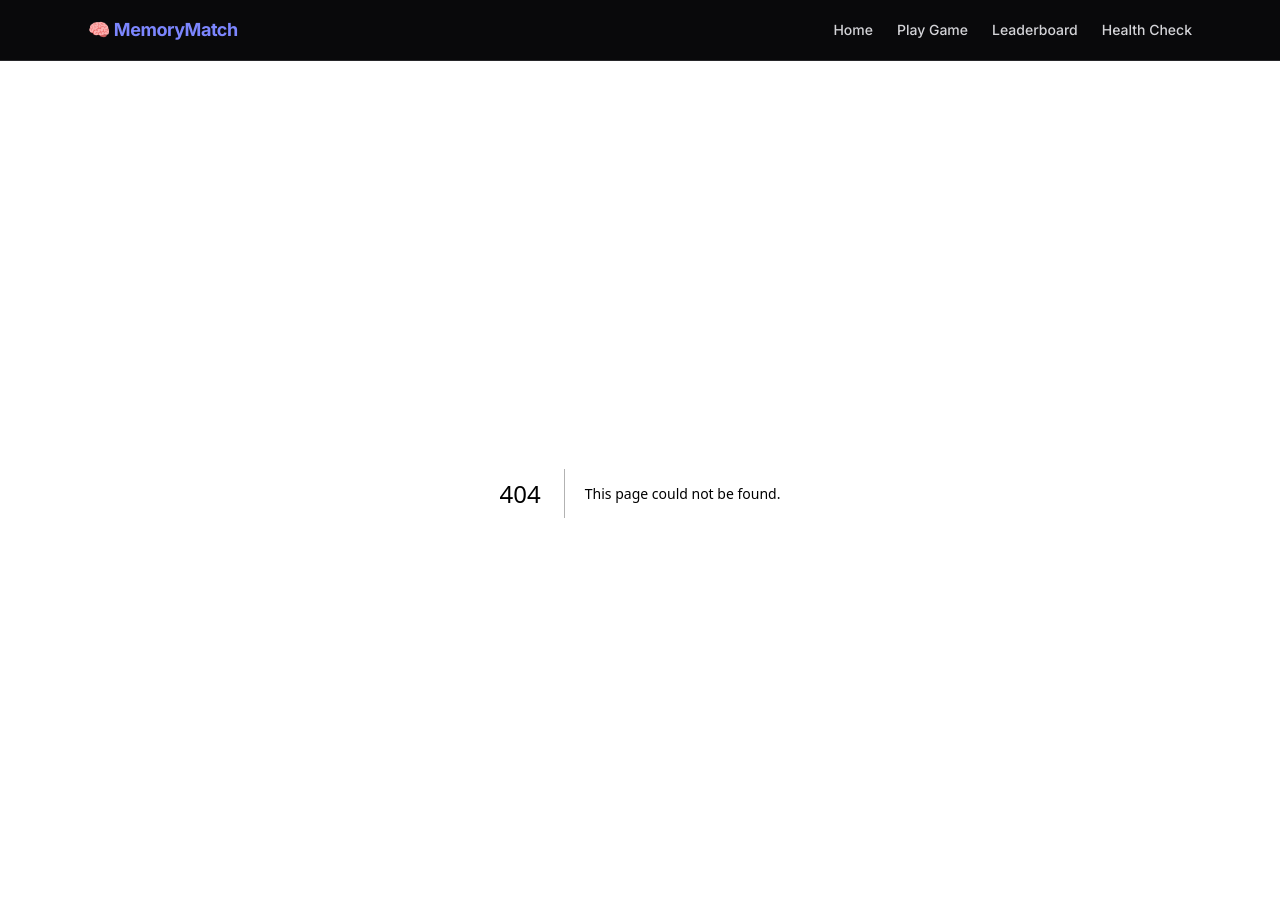
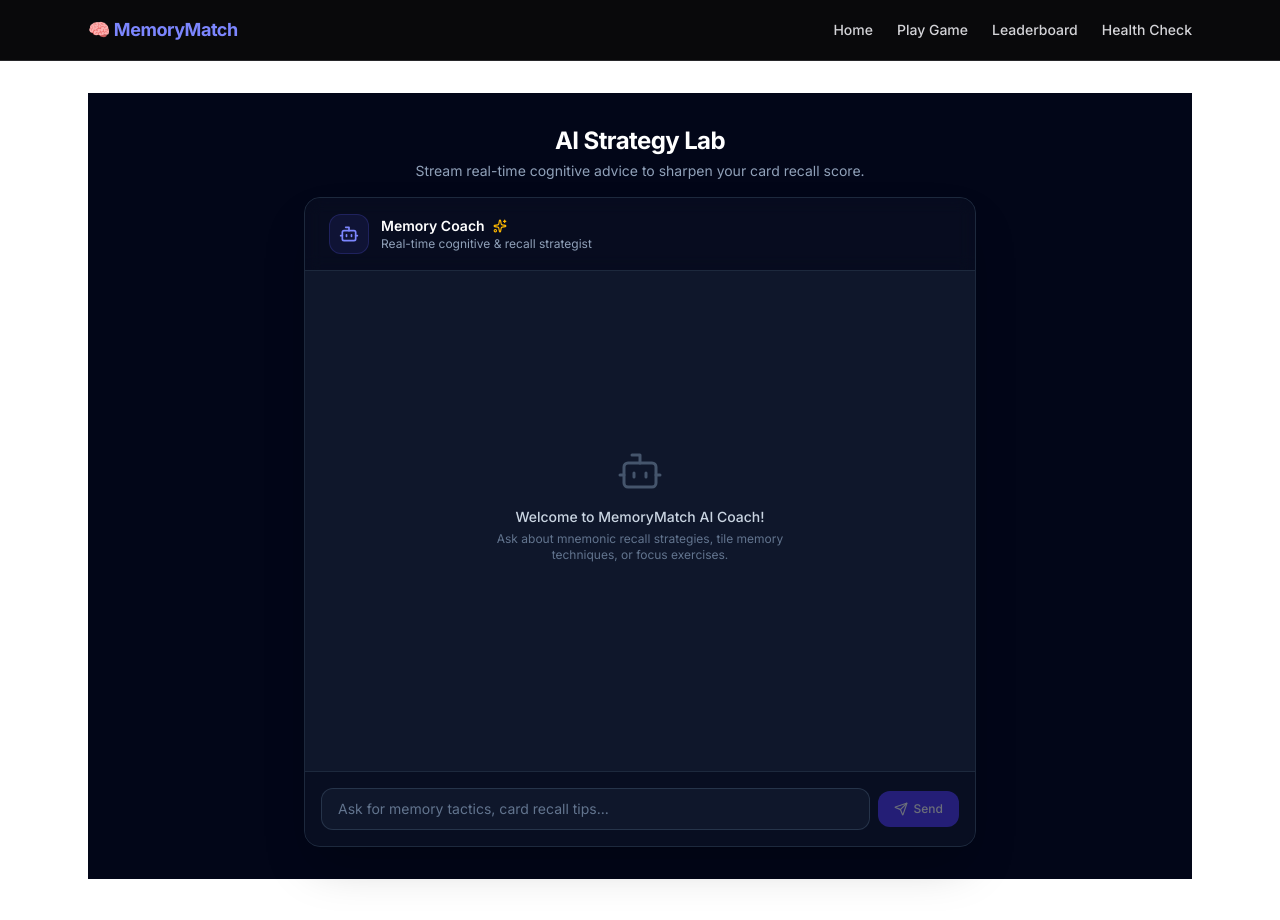
Before and after one commit to javeriajavaidpk/memory-match, a Next.js app: page /coach in a window 1280 px wide. Before the commit this address had no page. Shown: the top 920 px of the page. Built offline with nearby package versions, Linux system fonts and the light colour scheme.

Commit message:
feat(fe-06): streaming AI memory coach interface with stop, auto-scroll, and Gemini config

```diff
--- a/package.json
+++ b/package.json
@@ -9,6 +9,10 @@
     "lint": "eslint"
   },
   "dependencies": {
+    "@ai-sdk/google": "^4.0.95",
+    "@ai-sdk/react": "^4.0.143",
+    "ai": "^7.0.140",
+    "lucide-react": "^1.56.0",
     "next": "16.4.0",
     "react": "19.3.0",
     "react-dom": "19.3.0"
--- /dev/null
+++ b/src/app/api/chat/route.ts
@@ -0,0 +1,23 @@
+import { streamText } from 'ai';
+import { chatModel, coachSystemPrompt } from '@/lib/ai-config';
+
+export async function POST(req: Request) {
+  try {
+    const { messages } = await req.json();
+
+    const result = streamText({
+      model: chatModel,
+      system: coachSystemPrompt,
+      messages,
+      temperature: 0.7,
+    });
+
+    return result.toTextStreamResponse();
+  } catch (error) {
+    console.error('Chat API Error:', error);
+    return new Response(JSON.stringify({ error: 'Failed to process AI chat stream.' }), {
+      status: 500,
+      headers: { 'Content-Type': 'application/json' },
+    });
+  }
+}
--- /dev/null
+++ b/src/app/coach/page.tsx
@@ -0,0 +1,29 @@
+import { Suspense } from 'react';
+import ChatCoach from '@/components/ChatCoach';
+
+export const metadata = {
+  title: 'AI Memory Coach - MemoryMatch',
+  description: 'Streamed real-time cognitive strategies and memory training.',
+};
+
+export default function CoachPage() {
+  return (
+    <div className="min-h-[calc(100vh-4rem)] p-4 md:p-8 flex flex-col items-center justify-center bg-slate-950">
+      <div className="w-full max-w-2xl mb-4 text-center">
+        <h1 className="text-2xl font-bold tracking-tight text-white">AI Strategy Lab</h1>
+        <p className="text-sm text-slate-400 mt-1">
+          Stream real-time cognitive advice to sharpen your card recall score.
+        </p>
+      </div>
+      <Suspense
+        fallback={
+          <div className="h-[650px] w-full max-w-2xl rounded-2xl bg-slate-900 border border-slate-800 animate-pulse flex items-center justify-center text-slate-500 text-sm">
+            Initializing AI Strategy Lab...
+          </div>
+        }
+      >
+        <ChatCoach />
+      </Suspense>
+    </div>
+  );
+}
--- /dev/null
+++ b/src/components/ChatCoach.tsx
@@ -0,0 +1,175 @@
+'use client';
+
+import React, { useRef, useEffect, useState } from 'react';
+import { useChat } from '@ai-sdk/react';
+import { Send, Square, ArrowDown, Bot, User, Sparkles } from 'lucide-react';
+
+export default function ChatCoach() {
+  const { messages, sendMessage, status, stop } = useChat();
+  const [input, setInput] = useState('');
+
+  const isLoading = status === 'streaming' || status === 'submitted';
+
+  const messagesEndRef = useRef<HTMLDivElement>(null);
+  const scrollContainerRef = useRef<HTMLDivElement>(null);
+  const [userScrolledUp, setUserScrolledUp] = useState(false);
+
+  const scrollToBottom = () => {
+    messagesEndRef.current?.scrollIntoView({ behavior: 'smooth' });
+    setUserScrolledUp(false);
+  };
+
+  const handleScroll = () => {
+    if (!scrollContainerRef.current) return;
+    const { scrollTop, scrollHeight, clientHeight } = scrollContainerRef.current;
+    const isAtBottom = scrollHeight - scrollTop - clientHeight < 60;
+    setUserScrolledUp(!isAtBottom);
+  };
+
+  useEffect(() => {
+    if (!userScrolledUp) {
+      messagesEndRef.current?.scrollIntoView({ behavior: 'smooth' });
+    }
+  }, [messages, isLoading, userScrolledUp]);
+
+  const onSubmit = async (e: React.FormEvent) => {
+    e.preventDefault();
+    if (!input.trim() || isLoading) return;
+    const userText = input.trim();
+    setInput('');
+    await sendMessage({ text: userText });
+  };
+
+  return (
+    <div className="flex flex-col h-[650px] w-full max-w-2xl mx-auto bg-slate-900 border border-slate-800 rounded-2xl shadow-2xl overflow-hidden">
+      {/* Header */}
+      <div className="flex items-center justify-between px-6 py-4 border-b border-slate-800 bg-slate-950/60 backdrop-blur">
+        <div className="flex items-center gap-3">
+          <div className="w-10 h-10 rounded-xl bg-indigo-500/10 border border-indigo-500/20 flex items-center justify-center text-indigo-400">
+            <Bot className="w-5 h-5" />
+          </div>
+          <div>
+            <h2 className="text-sm font-semibold text-white flex items-center gap-2">
+              Memory Coach <Sparkles className="w-3.5 h-3.5 text-amber-400" />
+            </h2>
+            <p className="text-xs text-slate-400">Real-time cognitive & recall strategist</p>
+          </div>
+        </div>
+      </div>
+
+      {/* Messages Feed */}
+      <div
+        ref={scrollContainerRef}
+        onScroll={handleScroll}
+        className="flex-1 p-4 md:p-6 overflow-y-auto space-y-4 relative scroll-smooth"
+      >
+        {messages.length === 0 ? (
+          <div className="h-full flex flex-col items-center justify-center text-center p-6 text-slate-500">
+            <Bot className="w-12 h-12 mb-3 text-slate-600 stroke-[1.5]" />
+            <p className="text-sm font-medium text-slate-300">Welcome to MemoryMatch AI Coach!</p>
+            <p className="text-xs max-w-xs mt-1 text-slate-500">
+              Ask about mnemonic recall strategies, tile memory techniques, or focus exercises.
+            </p>
+          </div>
+        ) : (
+          messages.map((m) => {
+            const textContent =
+              m.parts
+                ?.filter((p) => p.type === 'text')
+                .map((p) => (p as { text: string }).text)
+                .join('') || '';
+
+            return (
+              <div
+                key={m.id}
+                className={`flex items-start gap-3 ${
+                  m.role === 'user' ? 'justify-end' : 'justify-start'
+                }`}
+              >
+                {m.role !== 'user' && (
+                  <div className="w-7 h-7 rounded-lg bg-indigo-500/20 border border-indigo-500/30 flex items-center justify-center text-indigo-400 mt-0.5 shrink-0">
+                    <Bot className="w-4 h-4" />
+                  </div>
+                )}
+
+                <div
+                  className={`max-w-[85%] sm:max-w-[75%] px-4 py-3 rounded-2xl text-sm leading-relaxed ${
+                    m.role === 'user'
+                      ? 'bg-indigo-600 text-white rounded-tr-sm'
+                      : 'bg-slate-800/90 border border-slate-700/60 text-slate-200 rounded-tl-sm whitespace-pre-wrap'
+                  }`}
+                >
+                  {textContent}
+                </div>
+
+                {m.role === 'user' && (
+                  <div className="w-7 h-7 rounded-lg bg-slate-700 border border-slate-600 flex items-center justify-center text-slate-300 mt-0.5 shrink-0">
+                    <User className="w-4 h-4" />
+                  </div>
+                )}
+              </div>
+            );
+          })
+        )}
+
+        {/* Thinking Indicator */}
+        {isLoading && messages[messages.length - 1]?.role === 'user' && (
+          <div className="flex items-center gap-3">
+            <div className="w-7 h-7 rounded-lg bg-indigo-500/20 border border-indigo-500/30 flex items-center justify-center text-indigo-400 shrink-0">
+              <Bot className="w-4 h-4" />
+            </div>
+            <div className="px-4 py-2.5 rounded-2xl rounded-tl-sm bg-slate-800/90 border border-slate-700/60 text-slate-400 text-xs flex items-center gap-2">
+              <span className="w-2 h-2 rounded-full bg-indigo-400 animate-pulse" />
+              <span>Thinking & formulating strategy...</span>
+            </div>
+          </div>
+        )}
+
+        <div ref={messagesEndRef} />
+
+        {userScrolledUp && (
+          <button
+            onClick={scrollToBottom}
+            className="sticky bottom-2 left-1/2 -translate-x-1/2 bg-slate-800/90 backdrop-blur border border-slate-700 text-xs text-slate-300 px-3 py-1.5 rounded-full shadow-lg hover:bg-slate-700 transition flex items-center gap-1.5"
+          >
+            <ArrowDown className="w-3.5 h-3.5" /> Jump to latest
+          </button>
+        )}
+      </div>
+
+      {/* Input Form */}
+      <form
+        onSubmit={onSubmit}
+        className="p-3 md:p-4 border-t border-slate-800 bg-slate-950/50 backdrop-blur flex items-center gap-2"
+      >
+        <input
+          value={input}
+          onChange={(e) => setInput(e.target.value)}
+          placeholder="Ask for memory tactics, card recall tips..."
+          className="flex-1 bg-slate-900 border border-slate-700/70 focus:border-indigo-500 rounded-xl px-4 py-2.5 text-sm text-slate-100 placeholder:text-slate-500 outline-none transition"
+        />
+
+        {isLoading ? (
+          <button
+            type="button"
+            onClick={stop}
+            className="px-3.5 py-2.5 bg-rose-500/20 border border-rose-500/40 text-rose-400 rounded-xl hover:bg-rose-500/30 transition flex items-center gap-1.5 text-xs font-medium shrink-0"
+            title="Stop generation"
+          >
+            <Square className="w-3.5 h-3.5 fill-rose-400" />
+            <span className="hidden sm:inline">Stop</span>
+          </button>
+        ) : (
+          <button
+            type="submit"
+            disabled={!input.trim()}
+            className="px-4 py-2.5 bg-indigo-600 hover:bg-indigo-500 disabled:opacity-40 disabled:cursor-not-allowed text-white rounded-xl transition flex items-center gap-1.5 text-xs font-medium shrink-0"
+          >
+            <Send className="w-3.5 h-3.5" />
+            <span className="hidden sm:inline">Send</span>
+          </button>
+        )}
+      </form>
+    </div>
+  );
+}
--- /dev/null
+++ b/src/lib/ai-config.ts
@@ -0,0 +1,19 @@
+import { google } from '@ai-sdk/google';
+
+/**
+ * FE-06 Central AI Configuration Module
+ * MemoryMatch AI Coach & Cognitive Strategist
+ */
+
+// Model: Gemini 1.5 Flash (real-time token streaming)
+export const chatModel = google('gemini-1.5-flash');
+
+export const coachSystemPrompt = `
+You are the official Memory Coach & Cognitive Strategist for "MemoryMatch", an interactive memory card game.
+
+Your primary duties:
+1. Provide actionable memory enhancement tips (Mnemonic pegs, the Loci method, spatial grid mapping, chunking).
+2. Advise players on managing fatigue, focus, and short-term working memory capacity.
+3. Answer questions about pattern recognition, card matching tactics, and speed optimization.
+4. Keep advice crisp, encouraging, practical, and formatted cleanly.
+`.trim();
```
Also changed, not shown: 1 other file (tests, documents, lock files or other folders).
